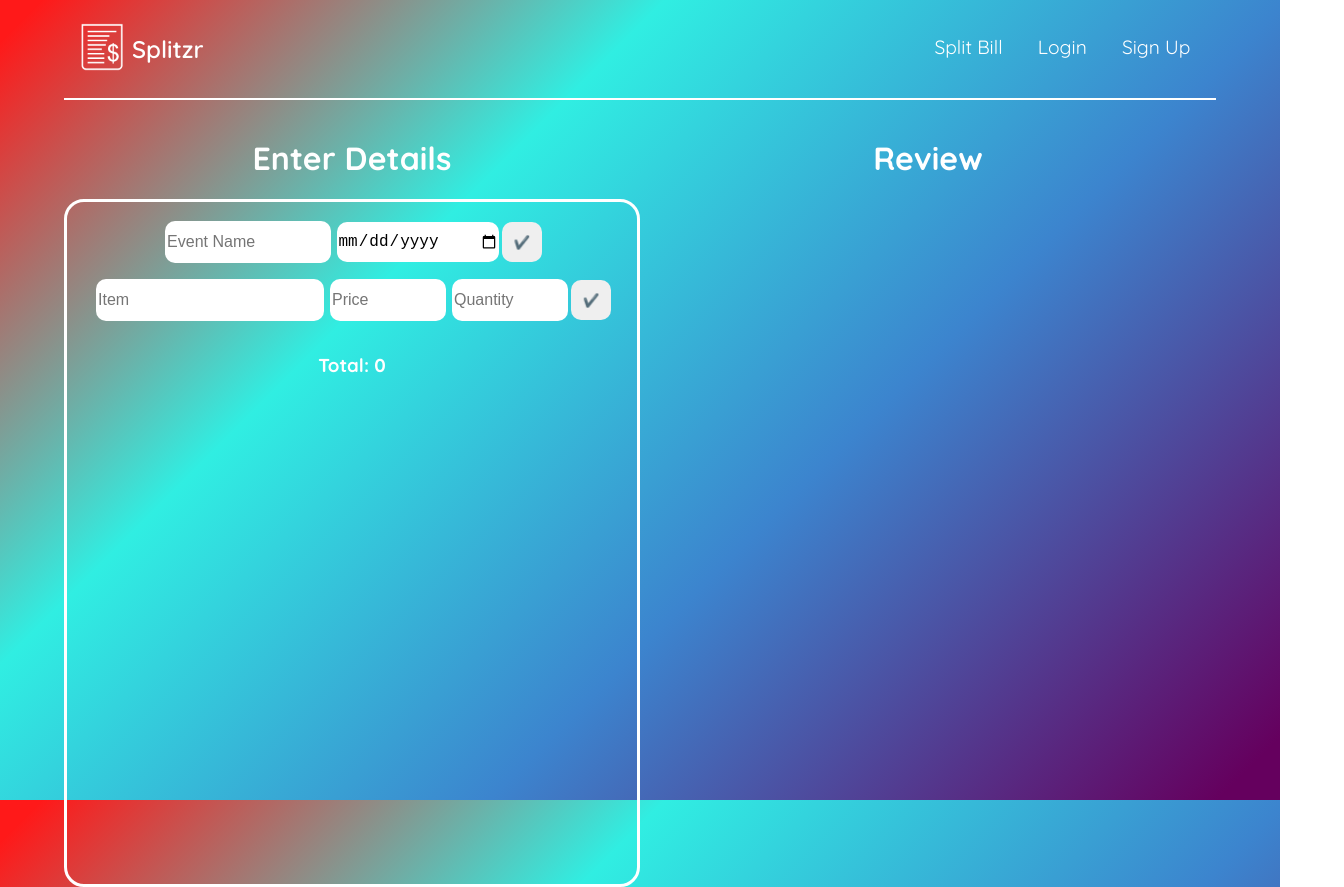
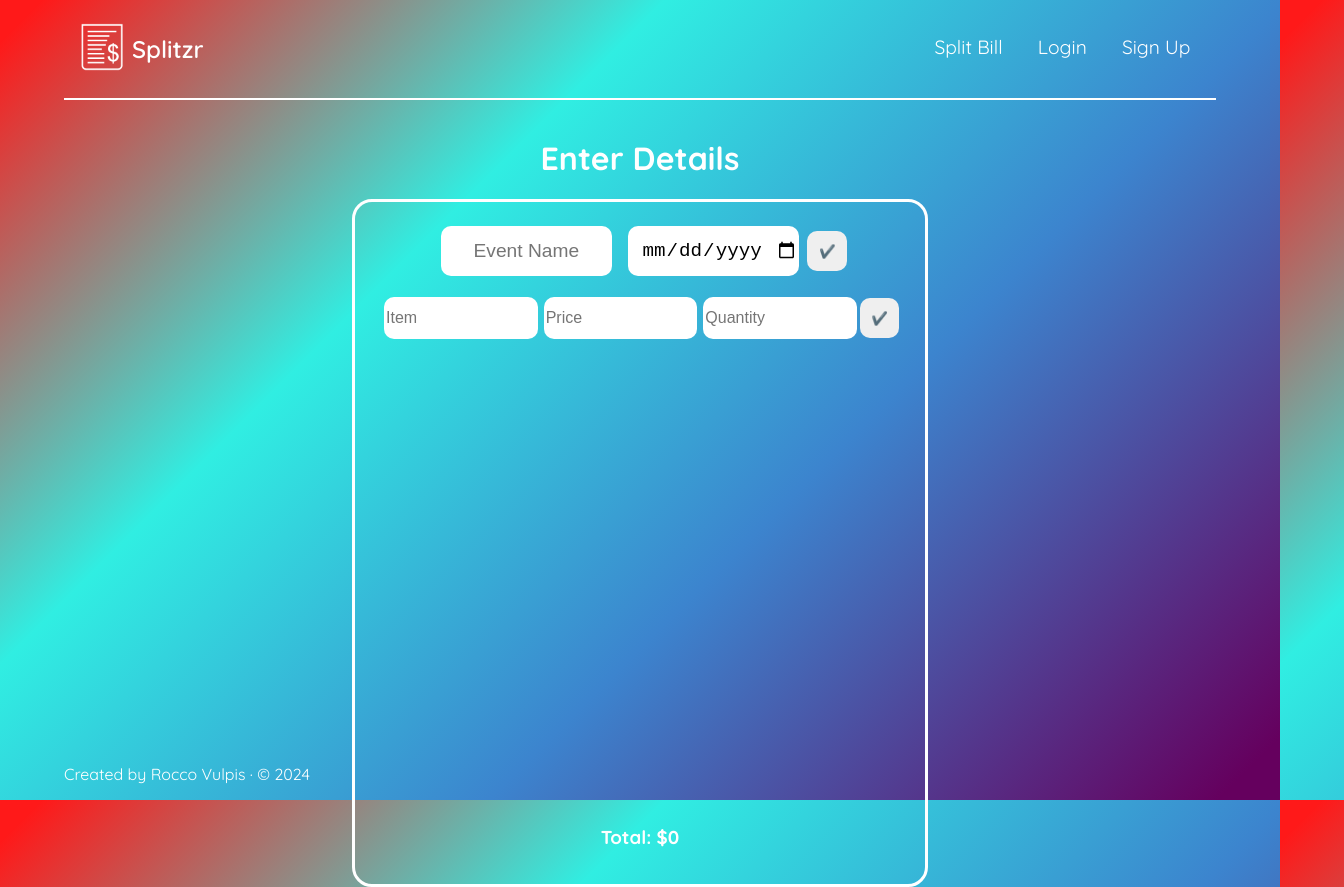
Before and after one commit to roccovulpis/Splitzr, a React (Vite) app: page /split-bill in a window 1280 px wide. Shown: the whole page, 1344 px wide, since content can reach past the window. Built offline with nearby package versions, Linux system fonts and the light colour scheme.

Commit message:
Updated details page

```diff
--- a/src/App.jsx
+++ b/src/App.jsx
@@ -4,6 +4,7 @@ import Register from './pages/Register'
 import SplitBill from './pages/SplitBill'
 import { BrowserRouter as Router, Route, Routes } from 'react-router-dom'
 import Navbar from './components/Navbar'
+import Footer from './components/Footer'
 
 function App() {
 
@@ -18,6 +19,7 @@ function App() {
           <Route path="/split-bill" element={<SplitBill />} />
           <Route path="/register" element={<Register />} />
         </Routes>
+      <Footer />
       </Router>
     </>
   )
--- a/src/components/BillForm.jsx
+++ b/src/components/BillForm.jsx
@@ -1,16 +1,15 @@
 import React, { useState } from 'react';
 import '../styles/BillForm.css';
-import { GiOyster } from 'react-icons/gi';
 
 export default function BillForm() {
-
   const [event, setEvent] = useState('');
   const [eventDate, setEventDate] = useState('');
   const [items, setItems] = useState([]);
   const [newItem, setNewItem] = useState('');
-  const [itemPrice, setItemPrice] = useState();
-  const [quantity, setQuantity] = useState();
+  const [itemPrice, setItemPrice] = useState('');
+  const [quantity, setQuantity] = useState('');
   const [total, setTotal] = useState(0);
+  const [isEditingEvent, setIsEditingEvent] = useState(true); // Track if the event is being edited
 
   function handleEventInputChange(event) {
     setEvent(event.target.value);
@@ -33,9 +32,13 @@ export default function BillForm() {
   }
 
   function addEvent() {
-    if (newItem.trim() !== '') {
+    if (event.trim() !== '' && eventDate.trim() !== '') {
+      setIsEditingEvent(false); // Hide input fields
+    }
+  }
 
-    }
+  function editEvent() {
+    setIsEditingEvent(true); // Show input fields for editing
   }
 
   function addItem() {
@@ -58,7 +61,7 @@ export default function BillForm() {
   function updateQuantity(index, value) {
     setItems((prevItems) =>
       prevItems.map((item, i) =>
-        i === index ? { ...item, quantity: value } : item
+        i === index ? { ...item, quantity: parseInt(value, 10) || 0 } : item
       )
     );
   }
@@ -66,42 +69,68 @@ export default function BillForm() {
   function updatePrice(index, value) {
     setItems((prevItems) =>
       prevItems.map((item, i) =>
-        i === index ? { ...item, price: value } : item
+        i === index ? { ...item, price: parseFloat(value) || 0 } : item
       )
     );
   }
 
   function removeItem(index) {
+    const removedItem = items[index];
+    setTotal((prevTotal) => prevTotal - removedItem.price * removedItem.quantity);
     setItems((prevItems) => prevItems.filter((_, i) => i !== index));
   }
 
   return (
     <div className="event-form-container">
-      <div className="event-details-container">
-        <input type="text" id="event-name" placeholder="Event Name" />
-        <input type="date" id="date" placeholder="date" />
-        <button className="add-btn" onClick={addEvent}>
-          ✔️
-        </button>
-      </div>
+      {/* Event Details */}
+      {isEditingEvent ? (
+        <div className="event-details-container">
+          <input
+            type="text"
+            id="event-name"
+            placeholder="Event Name"
+            value={event}
+            onChange={handleEventInputChange}
+          />
+          <input
+            type="date"
+            id="date"
+            value={eventDate}
+            onChange={handleEventDateInputChange}
+          />
+          <button className="add-btn" onClick={addEvent}>
+            ✔️
+          </button>
+        </div>
+      ) : (
+        <div className="event-summary">
+          <h2>
+            Event: {event} (Date: {eventDate})
+          </h2>
+          <button className="event-edit-btn" onClick={editEvent}>
+            ✏️
+          </button>
+        </div>
+      )}
 
+      {/* Item Details */}
       <div className="event-items-container">
         <input
-          id="item-input"
+          className="item-input"
           type="text"
           placeholder="Item"
           value={newItem}
           onChange={handleItemInputChange}
         />
         <input
-          id="price-input"
+          className="price-input"
           type="number"
           placeholder="Price"
           value={itemPrice}
           onChange={handlePriceInputChange}
         />
         <input
-          id="quantity-input"
+          className="quantity-input"
           type="number"
           placeholder="Quantity"
           value={quantity}
@@ -112,22 +141,22 @@ export default function BillForm() {
         </button>
       </div>
 
-      <ol className='added-items'>
+      {/* Display Items */}
+      <ol className="added-items">
         {items.map((item, index) => (
-          <li key={index}>
+          <li key={index} className='added-list-items'>
             <span className="text">
               <input
-                id='quantity-input'
+                className='added-items-quant-input'
                 type="number"
                 placeholder="Quantity"
                 value={item.quantity}
                 onChange={(e) => updateQuantity(index, e.target.value)}
               />
-              x {item.name} - ${item.price}
+               {item.name} - ${item.price}
             </span>
-
-
             <input
+              className='added-items-price-input'
               type="number"
               placeholder="Price"
               value={item.price * item.quantity}
@@ -142,7 +171,9 @@ export default function BillForm() {
           </li>
         ))}
       </ol>
-      <h3>Total: {total}</h3>
+
+      {/* Display Total */}
+      <h3 className="total-display">Total: ${total}</h3>
     </div>
   );
 }
--- a/src/pages/Home.jsx
+++ b/src/pages/Home.jsx
@@ -1,7 +1,6 @@
 import React from 'react'
 import Waves from '../components/Waves'
 import HomeMainContent from '../components/HomeMainContent'
-import Footer from '../components/Footer'
 import '../styles/Home.css'
 import '../styles/index.css'
 
@@ -10,7 +9,6 @@ export default function Home() {
     <>
         <Waves />
         <HomeMainContent />
-        <Footer />
     </>
   )
 }
--- a/src/pages/SplitBill.jsx
+++ b/src/pages/SplitBill.jsx
@@ -10,10 +10,6 @@ export default function SplitBill() {
             <h1>Enter Details</h1>
             <BillForm />
         </div>
-
-        <div id='review-panel'>
-            <h1>Review</h1>
-        </div>
       </div>
     </div>
   )
--- a/src/styles/BillForm.css
+++ b/src/styles/BillForm.css
@@ -5,12 +5,13 @@
     display: flex;
     flex-direction: column;
     min-height: 650px;
-
+    justify-content: center;
+    align-items: center;
 }
 
 .added-items {
     overflow-y: scroll;
-
+    width: 100%;
 }
 
 .added-items::-webkit-scrollbar {
@@ -28,10 +29,15 @@
     border: 2px solid #f4f4f4;
 }
 
-.added-items #quantity-input {
-    width: 10%;
+.added-items .added-items-quant-input {
+    width: 30px;
 }
 
+.added-items .added-items-price-input {
+    display: flex;
+    width: 100px;
+    margin-left: auto;
+}
 
 input {
     height: 40px;
@@ -46,6 +52,19 @@ input {
     display: flex;
     justify-content: center;
     align-items: center;
+    width: 100%;
+}
+
+.event-details-container input {
+    display: flex;
+    align-items: center;
+    height: 40px;
+    padding: 5px;
+    margin: 0.5rem;
+    text-align: center;
+    align-items: center;
+    justify-content: center;
+    font-size: 1.2rem;
 }
 
 .event-items-container {
@@ -95,6 +114,32 @@ input {
    margin-left:auto ;
 }
 
+.event-summary {
+    display: flex;
+    justify-content: center;
+    align-items: center;
+    background-color: white;
+    border-radius: 20px;
+    width: 70%;
+    min-width: 350px;
+    padding: .2rem;
+    color: black;
+    flex-wrap: wrap;
+}
+
+.event-summary > h2 {
+    font-weight: 400;
+}
+
+.event-edit-btn {
+    height: 40px;
+    width: 40px;
+    border-radius: 10px;
+    cursor: pointer;
+    border: none;
+    margin-left: 1rem;
+}
+
 .add-btn {
     height: 40px;
     width: 40px;
@@ -110,3 +155,9 @@ input {
     cursor: pointer;
     border: none;
 }
+
+.total-display {
+    display: flex;
+    margin-top: auto;
+    justify-content: center;
+}
--- a/src/styles/SplitBill.css
+++ b/src/styles/SplitBill.css
@@ -1,7 +1,8 @@
 /* Bill Splitter Styles */
 #panels-container {
   display: flex;
-  height: 50vh;
+  height: 90%;
+  justify-content: center;
 }
 
 #entry-panel {
@@ -11,11 +12,3 @@
   width: 50%;
   text-align: center;
 }
-
-#review-panel {
-  display: flex;
-  flex-direction: column;
-  align-items: center;
-  width: 50%;
-  text-align: center;
-}
```
